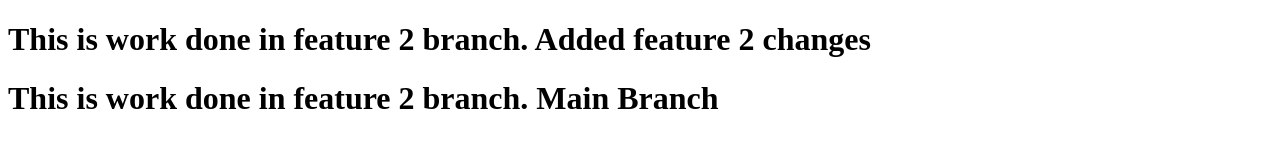
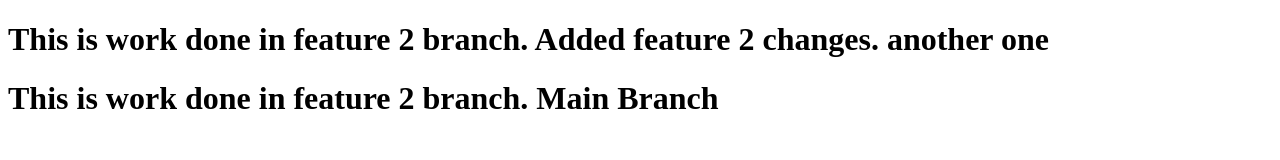
Before and after one commit to VishalTorne221992/DSA-Practice, a plain HTML site: page index.html in a window 1280 px wide. Drawn offline with Linux system fonts and the light colour scheme.

Commit message:
another change

```diff
--- a/index.html
+++ b/index.html
@@ -6,7 +6,7 @@
     <title>Learning DSA</title>
 </head>
 <body>
-    <h1>This is work done in feature 2 branch. Added feature 2 changes</h1>
+    <h1>This is work done in feature 2 branch. Added feature 2 changes. another one</h1>
     <h1>This is work done in feature 2 branch. Main Branch</h1>
 </body>
 </html>
```
